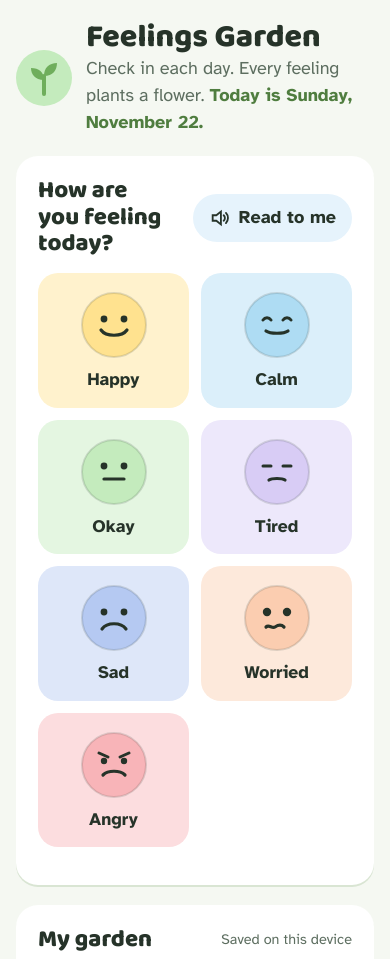
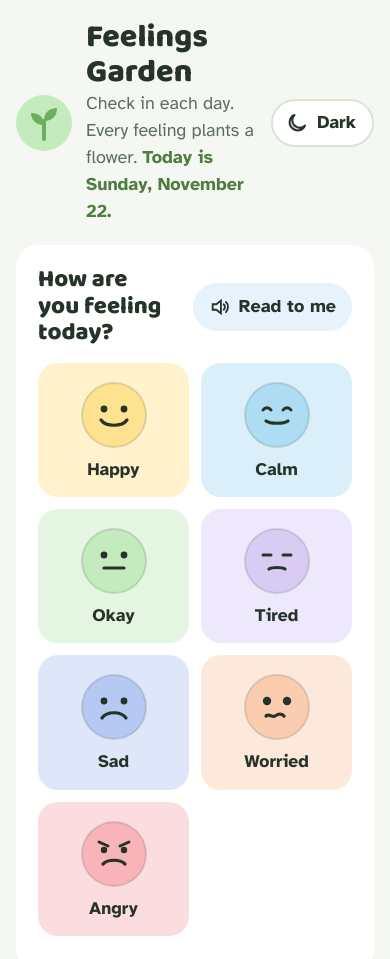
Before and after one commit to blizelletormis97/feelings-garden, a plain HTML site: page index.html in a window 390 px wide. Shown: the top 959 px of the page. Drawn offline with Linux system fonts and the light colour scheme; animation ran at ten frames a second.

Commit message:
Bright or dark background button
A button at the top switches between a bright and a dark background. The
choice is remembered on the device; until someone picks, the app follows the
phone's own light or dark setting. The 3D garden changes with it.

Co-Authored-By: Claude Opus 5.5 <noreply@anthropic.com>
Claude-Session: https://claude.ai/code/session_01FqZLimw975tAGtQWXKB8C9

```diff
--- a/index.html
+++ b/index.html
@@ -7,6 +7,10 @@
 <meta name="description" content="A gentle daily check-in: pick how you feel, do a calm activity, and grow a flower for each day.">
 <meta name="theme-color" content="#f5f8f2" media="(prefers-color-scheme: light)">
 <meta name="theme-color" content="#17211a" media="(prefers-color-scheme: dark)">
+<script>
+// Bright or dark background, as chosen with the button at the top (otherwise the phone's own setting)
+try { const t = localStorage.getItem("feelingsGarden.theme"); if (t === "light" || t === "dark") document.documentElement.dataset.theme = t; } catch {}
+</script>
 <link rel="manifest" href="manifest.webmanifest">
 <link rel="icon" type="image/png" href="icons/favicon-32.png">
 <link rel="apple-touch-icon" href="icons/apple-touch-icon.png">
@@ -79,6 +83,9 @@ header { display: flex; align-items: center; gap: 14px; flex-wrap: wrap; }
 header .sprout { width: 56px; height: 56px; flex: none; }
 header .titles { flex: 1; min-width: 0; }
 header .sub { color: var(--muted); }
+.theme { border: 2px solid var(--line); background: var(--card); border-radius: 999px; padding: 8px 16px 8px 12px; font-weight: 700;
+  display: inline-flex; gap: 8px; align-items: center; min-height: 48px; flex: none; }
+.theme svg { width: 24px; height: 24px; }
 .date { font-weight: 700; color: var(--leaf-ink); }
 
 .card { background: var(--card); border-radius: var(--radius); padding: 22px; display: grid; gap: 16px; box-shadow: 0 2px 0 var(--line); }
@@ -158,6 +165,7 @@ header .sub { color: var(--muted); }
       <h1>Feelings Garden</h1>
       <p class="sub">Check in each day. Every feeling plants a flower. <span class="date" id="today"></span></p>
     </div>
+    <button type="button" class="theme" id="themeBtn"></button>
   </header>
 
   <section class="card install" id="installTip" hidden>
@@ -350,6 +358,27 @@ function flowerSVG(x, groundY, f, bloom, i, d) {
     ${head}</g>`;
 }
 
+// ---------- bright or dark background ----------
+const SUN = '<svg viewBox="0 0 24 24" fill="none" stroke="currentColor" stroke-width="2" stroke-linecap="round" aria-hidden="true"><circle cx="12" cy="12" r="4.5" fill="#ffe28f"/><path d="M12 2v2.5M12 19.5V22M2 12h2.5M19.5 12H22M4.9 4.9l1.8 1.8M17.3 17.3l1.8 1.8M4.9 19.1l1.8-1.8M17.3 6.7l1.8-1.8"/></svg>';
+const MOON = '<svg viewBox="0 0 24 24" fill="#d8ccf5" stroke="currentColor" stroke-width="2" stroke-linejoin="round" aria-hidden="true"><path d="M20 14.5A8 8 0 1 1 9.5 4a6.5 6.5 0 0 0 10.5 10.5z"/></svg>';
+const darkQuery = matchMedia("(prefers-color-scheme: dark)");
+const isDark = () => document.documentElement.dataset.theme ? document.documentElement.dataset.theme === "dark" : darkQuery.matches;
+function showThemeButton() {
+  const dark = isDark();
+  // The button says what it switches to
+  $("themeBtn").innerHTML = dark ? `${SUN}Bright` : `${MOON}Dark`;
+  $("themeBtn").setAttribute("aria-label", dark ? "Switch to a bright background" : "Switch to a dark background");
+  document.querySelectorAll('meta[name="theme-color"]').forEach((m) => { m.content = dark ? "#17211a" : "#f5f8f2"; });
+}
+$("themeBtn").addEventListener("click", () => {
+  const next = isDark() ? "light" : "dark";
+  document.documentElement.dataset.theme = next;
+  try { localStorage.setItem("feelingsGarden.theme", next); } catch {}
+  showThemeButton();
+});
+darkQuery.addEventListener("change", showThemeButton);
+showThemeButton();
+
 // 3D garden when the device supports it (WebGL), the flat garden otherwise
 let g3d = null;
 try { g3d = createGarden3D($("bed"), { reduceMotion, onPick: (i) => showFlowerAt(i) }); } catch { g3d = null; }
--- a/sw.js
+++ b/sw.js
@@ -1,6 +1,6 @@
 // Feelings Garden service worker: keeps the app working offline.
 // Bump VERSION whenever index.html or the icons change, so phones pick up the new version.
-const VERSION = "fg-v3";
+const VERSION = "fg-v4";
 const APP = ["./", "index.html", "garden3d.js", "vendor/three.module.min.js", "manifest.webmanifest", "icons/icon-192.png", "icons/icon-512.png", "icons/maskable-512.png", "icons/apple-touch-icon.png", "icons/favicon-32.png"];
 
 self.addEventListener("install", (e) => {
```
